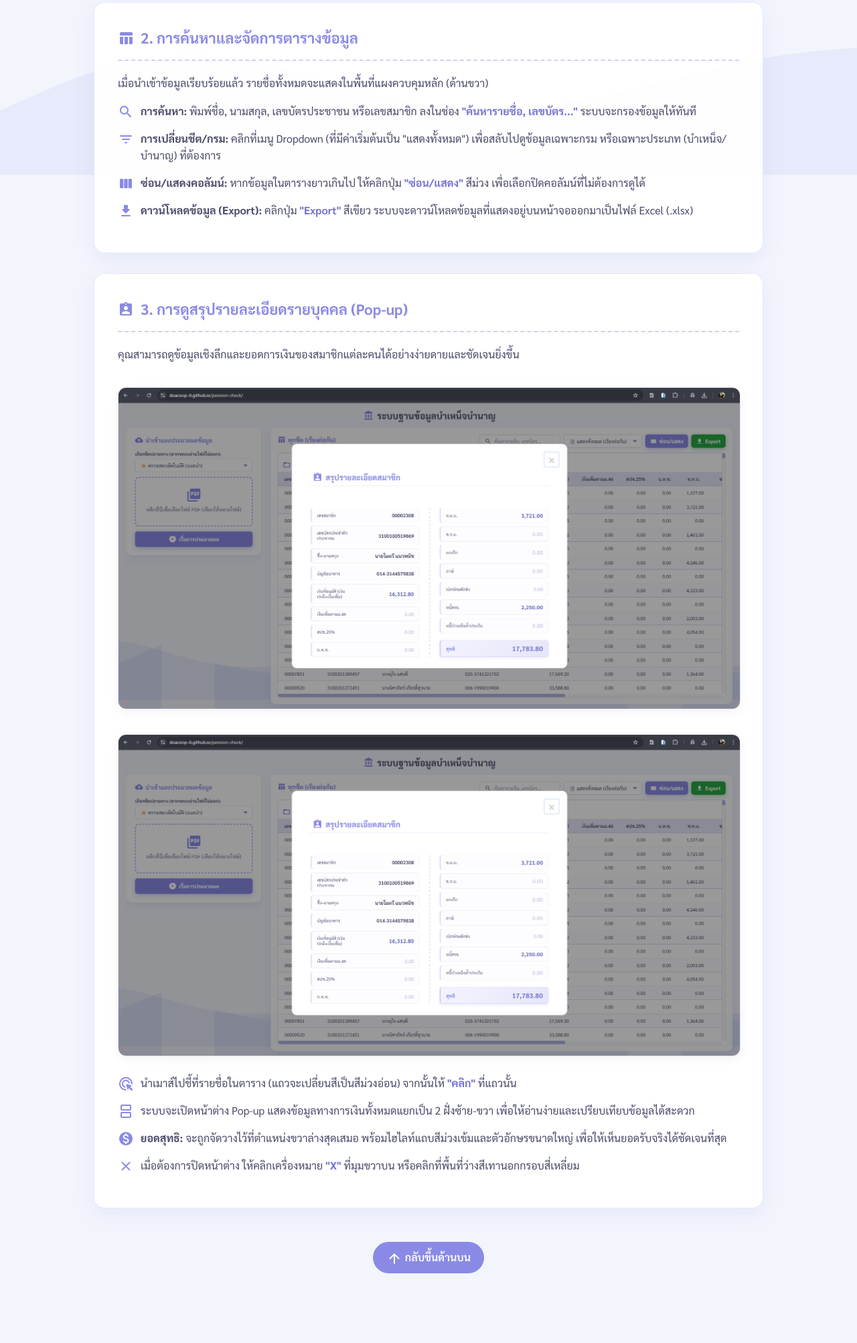
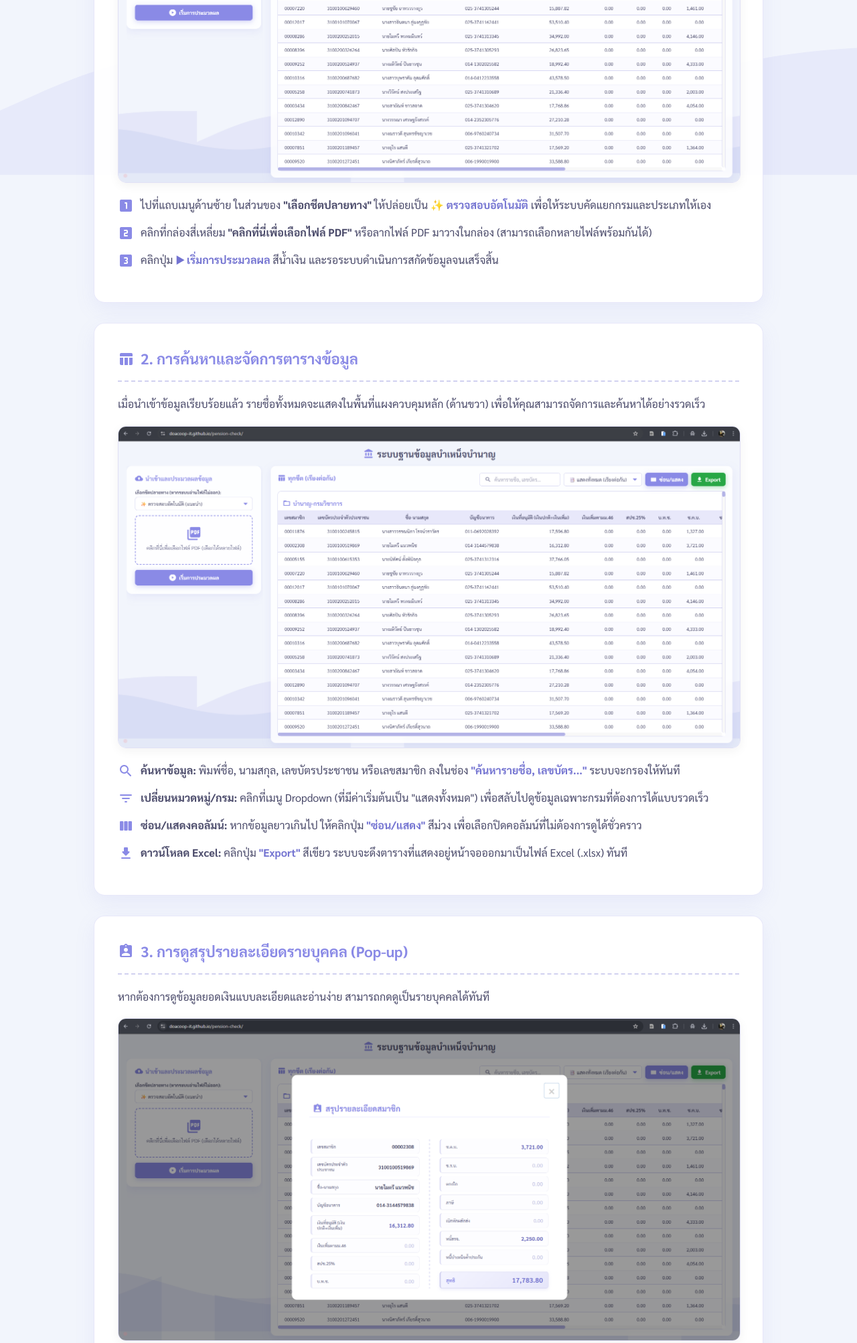
Before and after one commit to DOACOOP-IT/pension-checkguide, a plain HTML site: page index.html in a window 1280 px wide. Shown: the part 539-2544 px from the top of the page at 67% size. Before the commit the page ends 2480 px from the top, so only its background shows below. Drawn offline with Linux system fonts and the light colour scheme.

Commit message:
Update index.html

```diff
--- a/index.html
+++ b/index.html
@@ -115,19 +115,11 @@
       box-shadow: 0 4px 15px rgba(0,0,0,0.05);
       margin: 20px 0;
       transition: transform 0.3s ease;
+      display: block;
     }
 
     .image-showcase:hover {
       transform: scale(1.02);
-    }
-
-    .note-box {
-      background: rgba(255, 165, 2, 0.1);
-      border-left: 4px solid var(--warning);
-      padding: 15px 20px;
-      border-radius: 0 8px 8px 0;
-      margin-top: 20px;
-      font-size: 15px;
     }
 
     .btn-top {
@@ -158,14 +150,14 @@
 
     <div class="card">
       <h2 class="card-title"><span class="material-icons-round">cloud_upload</span> 1. การนำเข้าและประมวลผลข้อมูล</h2>
-      <p>ระบบถูกออกแบบมาให้อ่านข้อมูลจากไฟล์ PDF และจัดเรียงเป็นตารางให้โดยอัตโนมัติ โดยมีขั้นตอนดังนี้:</p>
+      <p>ระบบถูกออกแบบมาให้อ่านข้อมูลจากไฟล์เอกสาร PDF และจัดเรียงเป็นตารางให้โดยอัตโนมัติ ใช้งานง่ายๆ ดังนี้:</p>
 
-      <img src="1.jpg" alt="หน้าต่างนำเข้าข้อมูล" class="image-showcase" onerror="this.style.display='none'">
+      <img src="1.png" alt="หน้าต่างนำเข้าข้อมูล" class="image-showcase" onerror="this.style.display='none'">
 
       <ul class="step-list">
         <li>
           <span class="material-icons-round step-icon">looks_one</span>
-          <div>ไปที่แถบเมนูด้านซ้าย ในส่วนของ <b>"เลือกชีตปลายทาง"</b> แนะนำให้ปล่อยเป็น <span class="highlight">✨ ตรวจสอบอัตโนมัติ (แนะนำ)</span> ระบบจะคัดแยกกรมและประเภทให้เอง</div>
+          <div>ไปที่แถบเมนูด้านซ้าย ในส่วนของ <b>"เลือกชีตปลายทาง"</b> ให้ปล่อยเป็น <span class="highlight">✨ ตรวจสอบอัตโนมัติ</span> เพื่อให้ระบบคัดแยกกรมและประเภทให้เอง</div>
         </li>
         <li>
           <span class="material-icons-round step-icon">looks_two</span>
@@ -173,56 +165,60 @@
         </li>
         <li>
           <span class="material-icons-round step-icon">looks_3</span>
-          <div>คลิกปุ่ม <span class="highlight">▶ เริ่มการประมวลผล</span> สีน้ำเงิน และรอระบบดำเนินการจนหน้าต่างโหลดเสร็จสิ้น</div>
+          <div>คลิกปุ่ม <span class="highlight">▶ เริ่มการประมวลผล</span> สีน้ำเงิน และรอระบบดำเนินการสกัดข้อมูลจนเสร็จสิ้น</div>
         </li>
       </ul>
     </div>
 
     <div class="card">
       <h2 class="card-title"><span class="material-icons-round">table_chart</span> 2. การค้นหาและจัดการตารางข้อมูล</h2>
-      <p>เมื่อนำเข้าข้อมูลเรียบร้อยแล้ว รายชื่อทั้งหมดจะแสดงในพื้นที่แผงควบคุมหลัก (ด้านขวา)</p>
+      <p>เมื่อนำเข้าข้อมูลเรียบร้อยแล้ว รายชื่อทั้งหมดจะแสดงในพื้นที่แผงควบคุมหลัก (ด้านขวา) เพื่อให้คุณสามารถจัดการและค้นหาได้อย่างรวดเร็ว</p>
 
-      <img src="2.jpg" alt="การจัดการตารางข้อมูล" class="image-showcase" onerror="this.style.display='none'">
+      <img src="2.png" alt="การจัดการตารางข้อมูล" class="image-showcase" onerror="this.style.display='none'">
 
       <ul class="step-list">
         <li>
           <span class="material-icons-round step-icon">search</span>
-          <div><b>การค้นหา:</b> พิมพ์ชื่อ, นามสกุล, เลขบัตรประชาชน หรือเลขสมาชิก ลงในช่อง <span class="highlight">"ค้นหารายชื่อ, เลขบัตร..."</span> ระบบจะกรองข้อมูลให้ทันที</div>
+          <div><b>ค้นหาข้อมูล:</b> พิมพ์ชื่อ, นามสกุล, เลขบัตรประชาชน หรือเลขสมาชิก ลงในช่อง <span class="highlight">"ค้นหารายชื่อ, เลขบัตร..."</span> ระบบจะกรองให้ทันที</div>
         </li>
         <li>
           <span class="material-icons-round step-icon">filter_list</span>
-          <div><b>การเปลี่ยนชีต/กรม:</b> คลิกที่เมนู Dropdown (ที่มีค่าเริ่มต้นเป็น "แสดงทั้งหมด") เพื่อสลับไปดูข้อมูลเฉพาะกรม หรือเฉพาะประเภท (บำเหน็จ/บำนาญ) ที่ต้องการ</div>
+          <div><b>เปลี่ยนหมวดหมู่/กรม:</b> คลิกที่เมนู Dropdown (ที่มีค่าเริ่มต้นเป็น "แสดงทั้งหมด") เพื่อสลับไปดูข้อมูลเฉพาะกรมที่ต้องการได้แบบรวดเร็ว</div>
         </li>
         <li>
           <span class="material-icons-round step-icon">view_column</span>
-          <div><b>ซ่อน/แสดงคอลัมน์:</b> หากข้อมูลในตารางยาวเกินไป ให้คลิกปุ่ม <span class="highlight">"ซ่อน/แสดง"</span> สีม่วง เพื่อเลือกปิดคอลัมน์ที่ไม่ต้องการดูได้</div>
+          <div><b>ซ่อน/แสดงคอลัมน์:</b> หากข้อมูลยาวเกินไป ให้คลิกปุ่ม <span class="highlight">"ซ่อน/แสดง"</span> สีม่วง เพื่อเลือกปิดคอลัมน์ที่ไม่ต้องการดูได้ชั่วคราว</div>
         </li>
         <li>
           <span class="material-icons-round step-icon">file_download</span>
-          <div><b>ดาวน์โหลดข้อมูล (Export):</b> คลิกปุ่ม <span class="highlight">"Export"</span> สีเขียว ระบบจะดาวน์โหลดข้อมูลที่แสดงอยู่บนหน้าจอออกมาเป็นไฟล์ Excel (.xlsx)</div>
+          <div><b>ดาวน์โหลด Excel:</b> คลิกปุ่ม <span class="highlight">"Export"</span> สีเขียว ระบบจะดึงตารางที่แสดงอยู่หน้าจอออกมาเป็นไฟล์ Excel (.xlsx) ทันที</div>
         </li>
       </ul>
     </div>
 
     <div class="card">
       <h2 class="card-title"><span class="material-icons-round">assignment_ind</span> 3. การดูสรุปรายละเอียดรายบุคคล (Pop-up)</h2>
-      <p>คุณสามารถดูข้อมูลเชิงลึกและยอดการเงินของสมาชิกแต่ละคนได้อย่างง่ายดายและชัดเจนยิ่งขึ้น</p>
+      <p>หากต้องการดูข้อมูลยอดเงินแบบละเอียดและอ่านง่าย สามารถกดดูเป็นรายบุคคลได้ทันที</p>
 
       <img src="3.png" alt="หน้าต่างรายละเอียดสมาชิก" class="image-showcase" onerror="this.style.display='none'">
-      <img src="4.png" alt="หน้าต่างรายละเอียดสมาชิกเพิ่มเติม" class="image-showcase" style="margin-top: 10px;" onerror="this.style.display='none'">
 
       <ul class="step-list">
         <li>
           <span class="material-icons-round step-icon">ads_click</span>
-          <div>นำเมาส์ไปชี้ที่รายชื่อในตาราง (แถวจะเปลี่ยนสีเป็นสีม่วงอ่อน) จากนั้นให้ <span class="highlight">"คลิก"</span> ที่แถวนั้น</div>
+          <div>นำเมาส์ไปชี้ที่รายชื่อในตาราง (แถวจะเปลี่ยนสีไฮไลท์) จากนั้นให้ <span class="highlight">"คลิก"</span> ที่แถวนั้น</div>
         </li>
         <li>
           <span class="material-icons-round step-icon">splitscreen</span>
           <div>ระบบจะเปิดหน้าต่าง Pop-up แสดงข้อมูลทางการเงินทั้งหมดแยกเป็น 2 ฝั่งซ้าย-ขวา เพื่อให้อ่านง่ายและเปรียบเทียบข้อมูลได้สะดวก</div>
         </li>
+      </ul>
+
+      <img src="4.png" alt="รายละเอียดเพิ่มเติมของหน้าต่าง" class="image-showcase" style="margin-top: 30px;" onerror="this.style.display='none'">
+
+      <ul class="step-list">
         <li>
           <span class="material-icons-round step-icon">monetization_on</span>
-          <div><b>ยอดสุทธิ:</b> จะถูกจัดวางไว้ที่ตำแหน่งขวาล่างสุดเสมอ พร้อมไฮไลท์แถบสีม่วงเข้มและตัวอักษรขนาดใหญ่ เพื่อให้เห็นยอดรับจริงได้ชัดเจนที่สุด</div>
+          <div><b>ยอดสุทธิ:</b> จะถูกจัดวางไว้ที่ตำแหน่งขวาล่างสุดเสมอ พร้อมไฮไลท์แถบสีม่วงเข้มและตัวอักษรขนาดใหญ่ เพื่อเน้นยอดรับจริงให้ชัดเจนที่สุด</div>
         </li>
         <li>
           <span class="material-icons-round step-icon">close</span>
```
